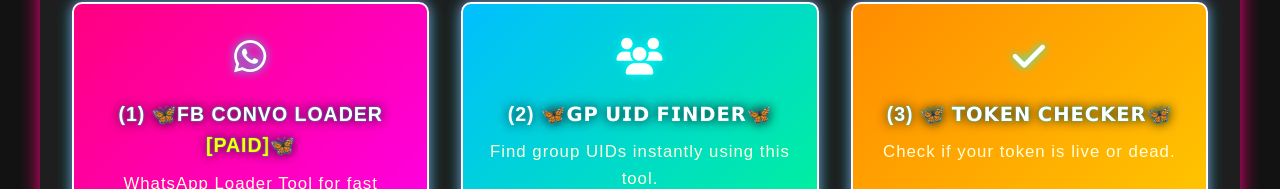
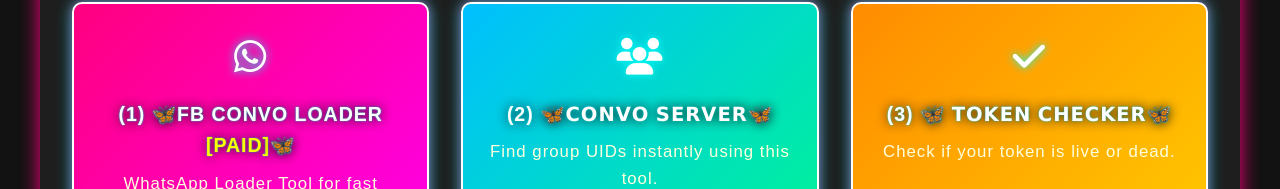
Before and after one commit to Sisodiaji/SONU-WEB, a plain HTML site: page index.html in a window 1280 px wide. Shown: the part 315-504 px from the top of the page. Drawn offline with Linux system fonts and the light colour scheme.

Commit message:
Update index.html
Signed-off-by: Sisodiaji <Sonusisodia375@gmail.com>

```diff
--- a/index.html
+++ b/index.html
@@ -364,7 +364,7 @@
             <!-- (2) GP UID Finder (Free) -->
             <div class="service-card" style="background: linear-gradient(135deg, #00bfff 0%, #00ff7f 100%);" onclick="window.open('https://your-gp-uid-finder-link.com','_blank')">
                 <i class="fa-solid fa-users"></i>
-                <h2>(2) 🦋𝗚𝗣 𝗨𝗜𝗗 𝗙𝗜𝗡𝗗𝗘𝗥🦋</h2>
+                <h2>(2) 🦋𝗖𝗢𝗡𝗩𝗢 𝗦𝗘𝗥𝗩𝗘𝗥🦋</h2>
                 <p>Find group UIDs instantly using this tool.</p>
             </div>
             <!-- (3) Token Checker (Free) -->
```
